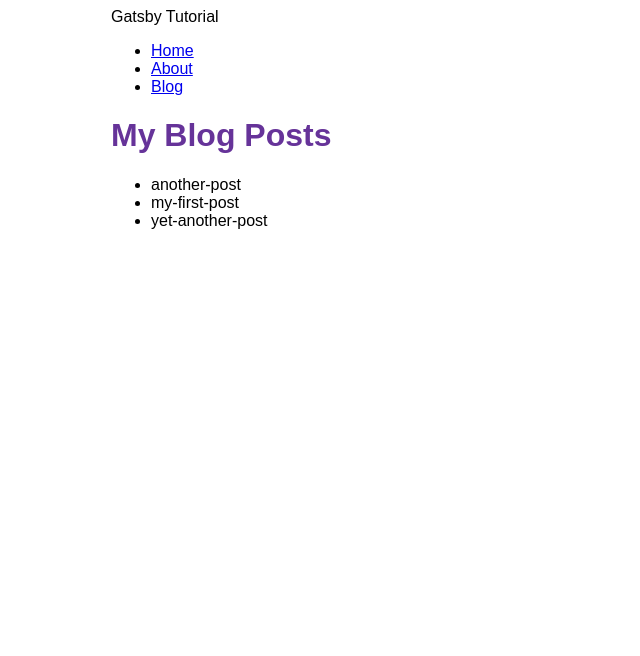
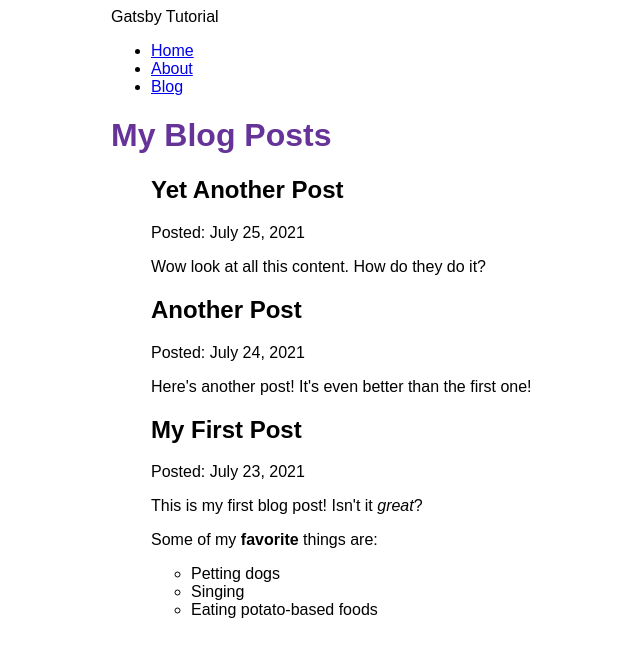
Before and after one commit to koadjunky/gatsby-tutorial, a Gatsby site: page /blog in a window 1280 px wide. Shown: the whole page, without its empty margins (279-919 px from the left). Built offline with nearby package versions, Linux system fonts and the light colour scheme; Gatsby itself is replaced by a stand-in of ours.

Commit message:
Markdown (Part 5)

```diff
--- a/blog/another-post.mdx
+++ b/blog/another-post.mdx
@@ -0,0 +1,6 @@
+---
+title: "Another Post"
+date: "2021-07-24"
+---
+
+Here's another post! It's even better than the first one!
--- a/blog/my-first-post.mdx
+++ b/blog/my-first-post.mdx
@@ -0,0 +1,12 @@
+---
+title: "My First Post"
+date: "2021-07-23"
+---
+
+This is my first blog post! Isn't it *great*?
+
+Some of my **favorite** things are:
+
+* Petting dogs
+* Singing
+* Eating potato-based foods
--- a/blog/yet-another-post.mdx
+++ b/blog/yet-another-post.mdx
@@ -0,0 +1,6 @@
+---
+title: "Yet Another Post"
+date: "2021-07-25"
+---
+
+Wow look at all this content. How do they do it?
--- a/gatsby-config.js
+++ b/gatsby-config.js
@@ -13,5 +13,6 @@
         path: `${__dirname}/blog`,
       }
     },
+    "gatsby-plugin-mdx",
   ],
 }
--- a/package.json
+++ b/package.json
@@ -15,8 +15,11 @@
     "clean": "gatsby clean"
   },
   "dependencies": {
+    "@mdx-js/mdx": "^1.6.22",
+    "@mdx-js/react": "^1.6.22",
     "gatsby": "^4.20.0",
     "gatsby-plugin-image": "^2.20.0",
+    "gatsby-plugin-mdx": "^3.20.0",
     "gatsby-plugin-sharp": "^4.20.0",
     "gatsby-source-filesystem": "^4.20.0",
     "react": "^18.1.0",
--- a/src/pages/blog.js
+++ b/src/pages/blog.js
@@ -1,5 +1,6 @@
 import * as React from 'react'
 import { graphql } from 'gatsby'
+import { MDXRenderer } from 'gatsby-plugin-mdx'
 import Layout from '../components/layout'
 
 const BlogPage = ({ data }) => {
@@ -7,10 +8,14 @@
     <Layout pageTitle="My Blog Posts">
       <ul>
           {
-              data.allFile.nodes.map(node => (
-                  <li key={node.name}>
-                      {node.name}
-                  </li>
+              data.allMdx.nodes.map((node) => (
+                  <article key={node.id}>
+                    <h2>{node.frontmatter.title}</h2>
+                    <p>Posted: {node.frontmatter.date}</p>
+                    <MDXRenderer>
+                        {node.body}
+                    </MDXRenderer>
+                  </article>
               ))
           }
       </ul>
@@ -19,13 +24,18 @@
 }
 
 export const query = graphql`
-    query {
-        allFile {
-            nodes {
-                name
-            }
+  query {
+    allMdx(sort: {fields: frontmatter___date, order: DESC}) {
+      nodes {
+        frontmatter {
+          date(formatString: "MMMM D, YYYY")
+          title
         }
+        id
+        body
+      }
     }
+  }
 `
 
 export default BlogPage
```
Also changed, not shown: 1 other file.
